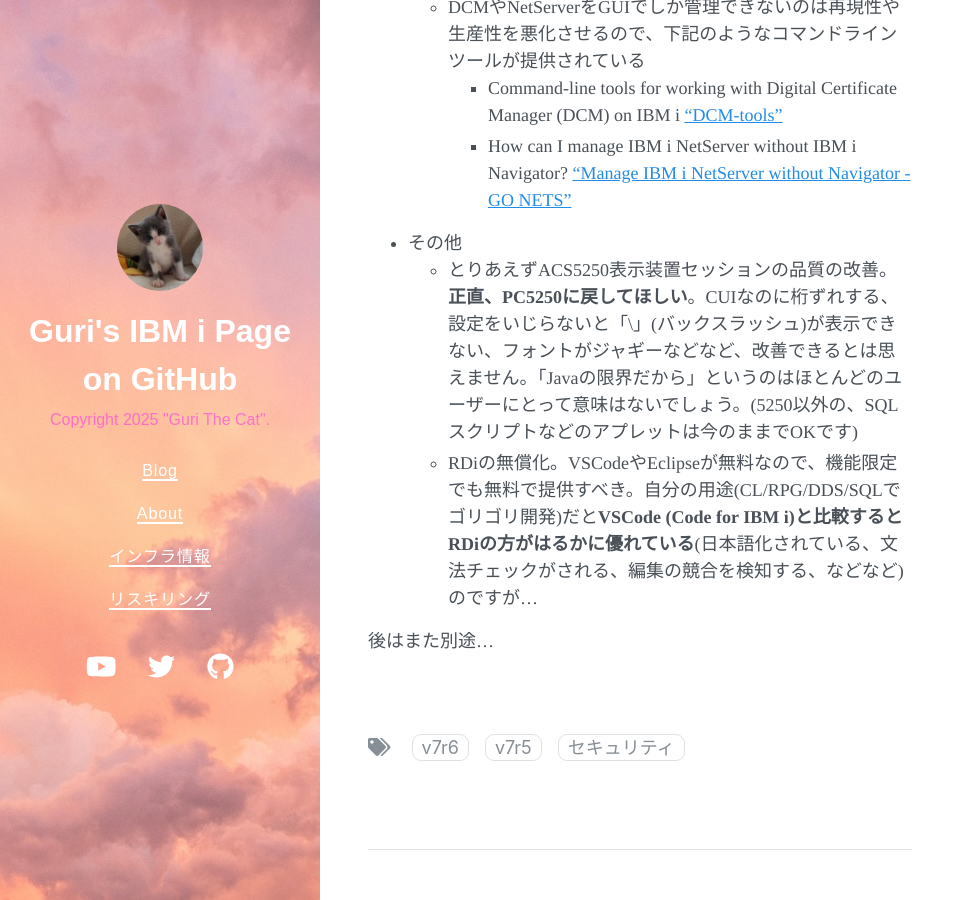
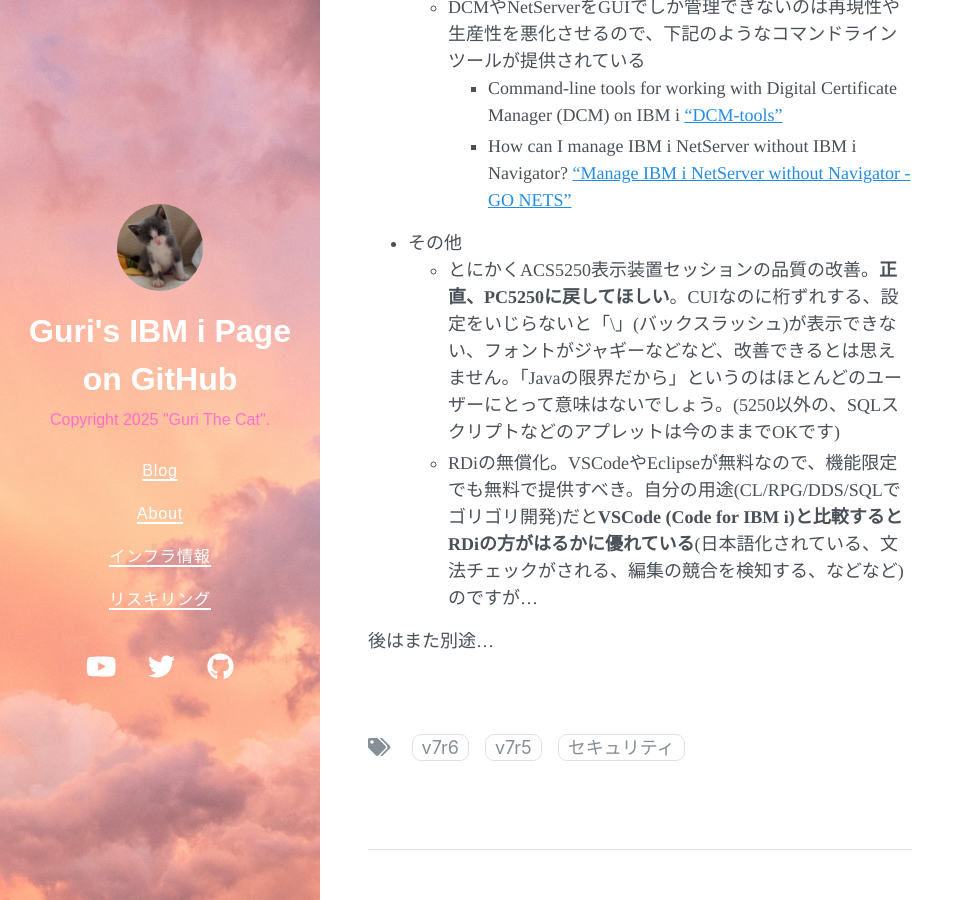
Before and after one commit to GuriCat/GuriPages, a Jekyll site: the page built from _posts/2025-04-09-IBM i 7.6の発表.markdown, in a window 1280 px wide and 900 px high, scrolled down 2594 px. Shown: the whole window, without its empty margins (0-975 px from the left). Built offline with Jekyll 4.4.1, drawn with Linux system fonts in a browser that asks for light colours; nearby versions of some CDN libraries; a script that is not in the unit is left out.

Commit message:
Update 2025-04-09-IBM i 7.6の発表.markdown

```diff
--- a/_posts/2025-04-09-IBM i 7.6の発表.markdown
+++ b/_posts/2025-04-09-IBM i 7.6の発表.markdown
@@ -61,7 +61,7 @@ IBM i の最新バージョンとなる7.6が発表されました。
     - How can I manage IBM i NetServer without IBM i Navigator? ["Manage IBM i NetServer without Navigator - GO NETS"](https://www.ibm.com/support/pages/manage-ibm-i-netserver-without-navigator-go-nets){:target="_blank"}
 
 - その他
-  - とりあえずACS5250表示装置セッションの品質の改善。**正直、PC5250に戻してほしい**。CUIなのに桁ずれする、設定をいじらないと「\」(バックスラッシュ)が表示できない、フォントがジャギーなどなど、改善できるとは思えません。「Javaの限界だから」というのはほとんどのユーザーにとって意味はないでしょう。(5250以外の、SQLスクリプトなどのアプレットは今のままでOKです)
+  - とにかくACS5250表示装置セッションの品質の改善。**正直、PC5250に戻してほしい**。CUIなのに桁ずれする、設定をいじらないと「\」(バックスラッシュ)が表示できない、フォントがジャギーなどなど、改善できるとは思えません。「Javaの限界だから」というのはほとんどのユーザーにとって意味はないでしょう。(5250以外の、SQLスクリプトなどのアプレットは今のままでOKです)
   - RDiの無償化。VSCodeやEclipseが無料なので、機能限定でも無料で提供すべき。自分の用途(CL/RPG/DDS/SQLでゴリゴリ開発)だと**VSCode (Code for IBM i)と比較するとRDiの方がはるかに優れている**(日本語化されている、文法チェックがされる、編集の競合を検知する、などなど)のですが...
 
 後はまた別途...
```
